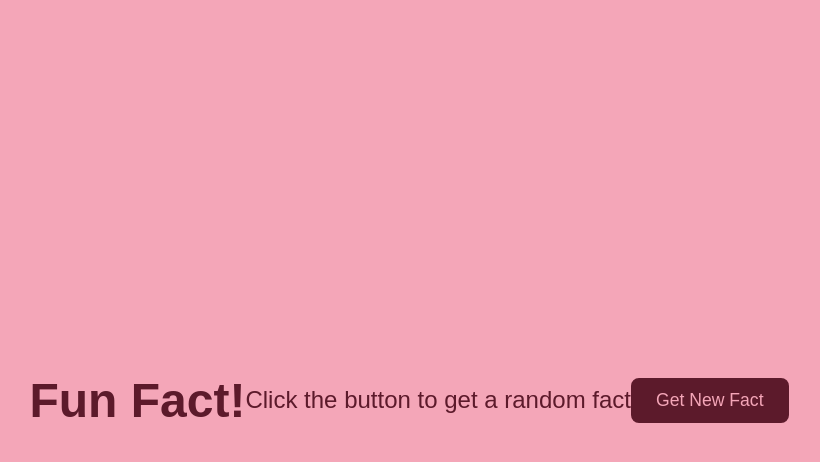
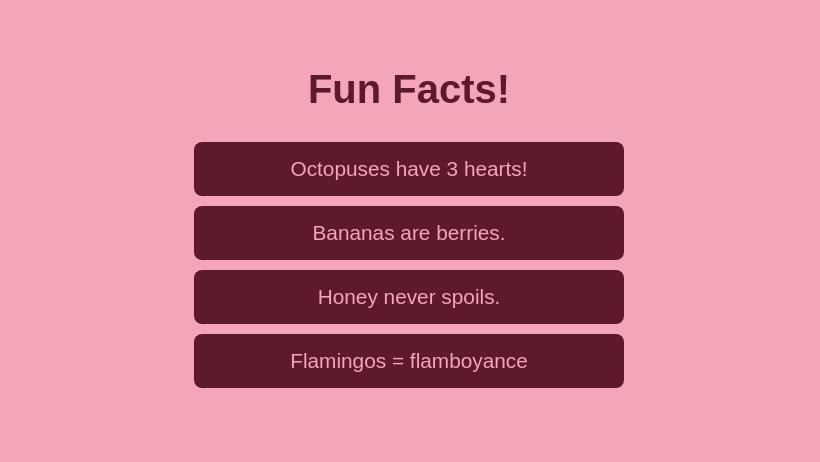
Before and after one commit to prinelyn/my-first-website, a plain HTML site: page index.html in a window 1280 px wide. Shown: the whole page, without its empty margins (231-1051 px from the left). Drawn offline with Linux system fonts and the light colour scheme.

Commit message:
index.html

```diff
--- a/index.html
+++ b/index.html
@@ -2,17 +2,16 @@
 <html>
 <head>
 <style>
-body{background:#f4a6b8;color:#5c1a2b;font-family:Arial;text-align:center;display:flex;justify-content:center;align-items:center;height:100vh;margin:0}
-h1{font-size:3em}
-#fact{font-size:1.5em;margin:30px 0}
-button{background:#5c1a2b;color:#f4a6b8;border:none;padding:12px 25px;border-radius:8px;font-size:1.1em}
-button:hover{opacity:0.9}
+body{background:#f4a6b8;color:#5c1a2b;font-family:Arial;text-align:center;padding:40px 20px;margin:0}
+h1{font-size:2.5em;margin-bottom:30px}
+.fact{background:#5c1a2b;color:#f4a6b8;padding:15px;margin:10px auto;max-width:400px;border-radius:8px;font-size:1.3em}
 </style>
 </head>
 <body>
-<h1>Fun Fact!</h1>
-<p id="fact">Click the button to get a random fact</p>
-<button onclick="newFact()">Get New Fact</button>
-<script>
-const facts=["Octopuses have 3 hearts!","Bananas are berries.","Honey never spoils.","Flamingos = flamboyance"];
-function newFact(){document.get
+<h1>Fun Facts!</h1>
+<div class="fact">Octopuses have 3 hearts!</div>
+<div class="fact">Bananas are berries.</div>
+<div class="fact">Honey never spoils.</div>
+<div class="fact">Flamingos = flamboyance</div>
+</body>
+</html>
```
